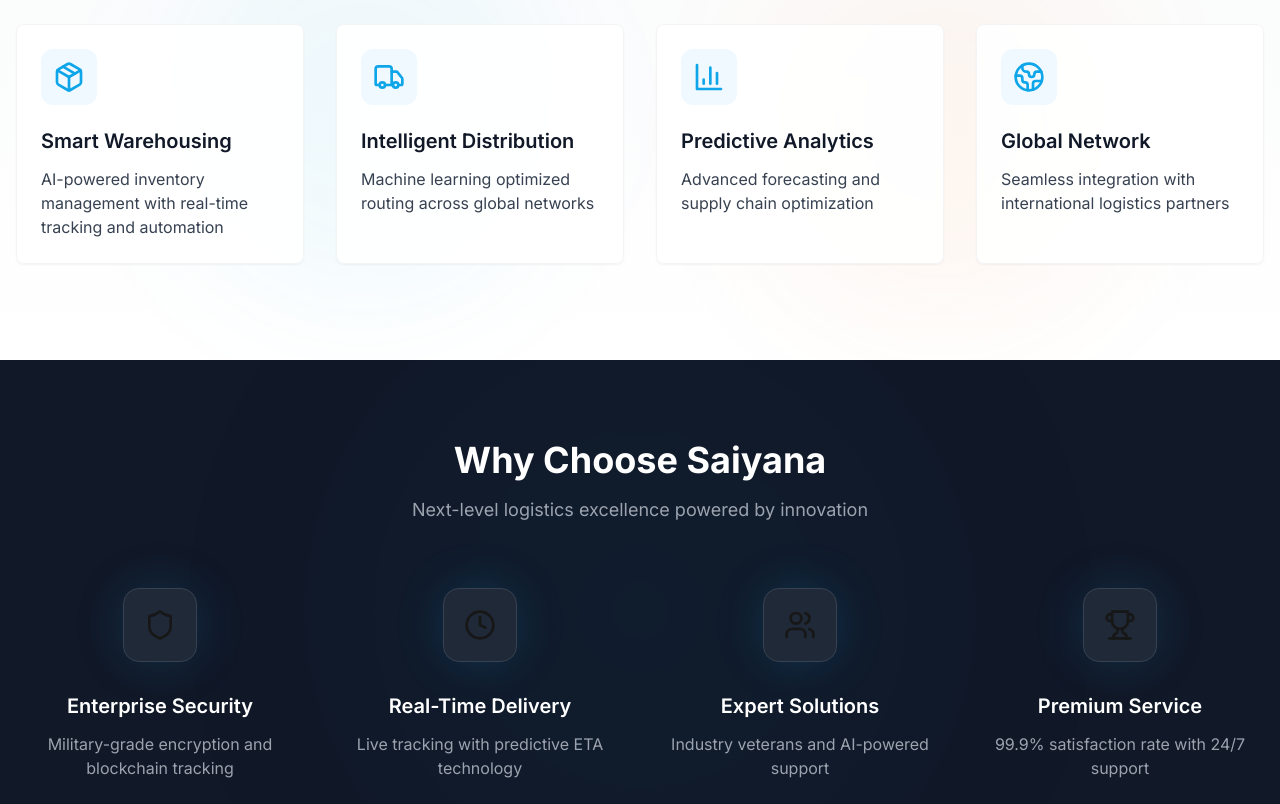
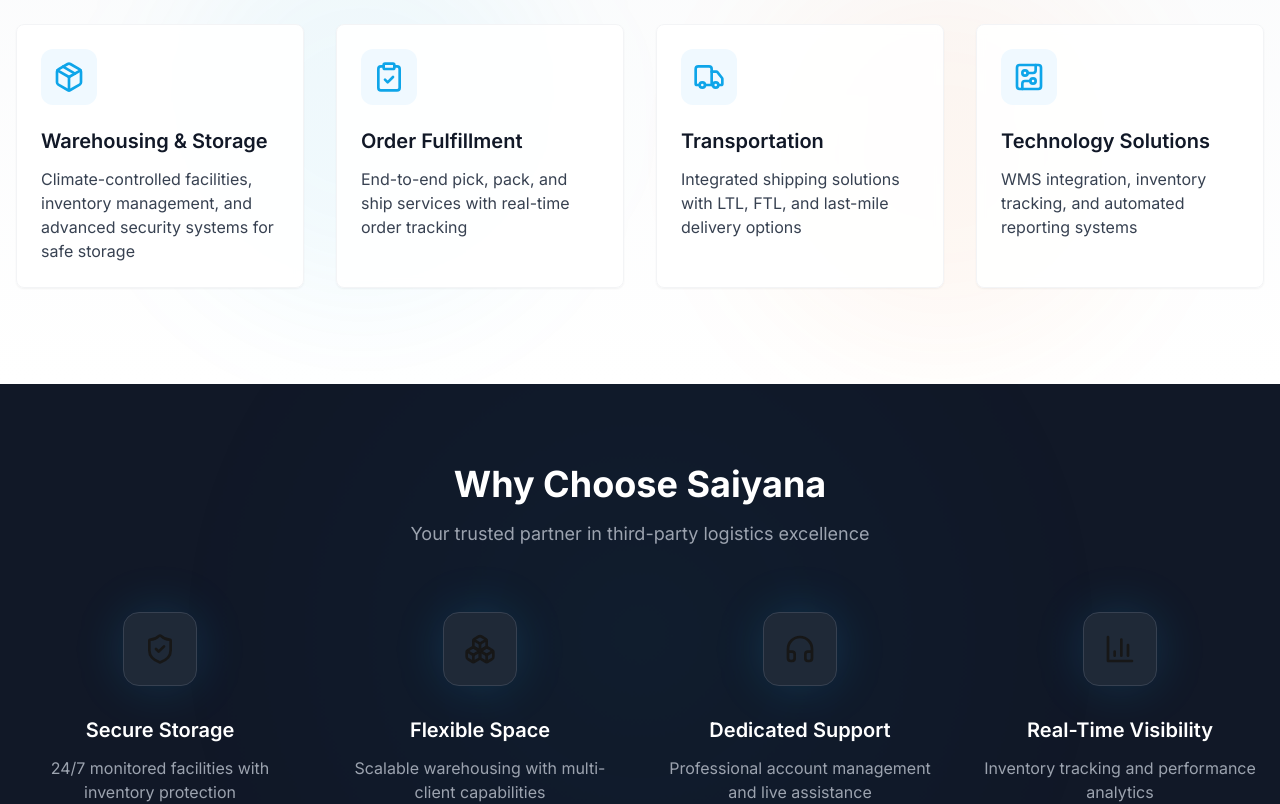
Before and after one commit to Abhinav-Kotta/saiyana-warehouse, a Next.js app in the folder logistics-website/: page / in a window 1280 px wide. Shown: the part 1020-1824 px from the top of the page. Built offline with nearby package versions, Linux system fonts and the light colour scheme.

Commit message:
updated actual content

```diff
--- a/logistics-website/src/components/layout/Footer.tsx
+++ b/logistics-website/src/components/layout/Footer.tsx
@@ -25,12 +25,13 @@ export default function Footer() {
             <div>
               <h3 className="text-xl font-bold mb-6 text-white flex items-center gap-2">
                 <Package className="w-5 h-5 text-primary-400" />
-                Saiyana
+                Saiyana Group
               </h3>
               <p className="text-gray-300 mb-6">
-                Your strategic partner in global logistics and supply chain solutions.
-                Delivering excellence through innovative 3PL services and advanced
-                warehousing technology.
+                Founded in 1996 by Namburi Sekhar, Saiyana Group has evolved from
+                stationery product marketing to becoming pioneers in warehousing and
+                logistics. We pride ourselves on building lasting relationships and
+                delivering cost-effective solutions for distributors and retailers.
               </p>
               <div className="flex space-x-4">
                 <div className="w-12 h-12 rounded-lg bg-gray-800 flex items-center justify-center hover:bg-primary-600 transition-colors">
@@ -52,7 +53,7 @@ export default function Footer() {
                 <li>
                   <Link href="/about" className="text-gray-300 hover:text-primary-400 flex items-center gap-2 group">
                     <span className="w-1.5 h-1.5 bg-primary-500 rounded-full group-hover:w-2 transition-all" />
-                    About Saiyana
+                    About Us
                   </Link>
                 </li>
                 <li>
@@ -62,9 +63,9 @@ export default function Footer() {
                   </Link>
                 </li>
                 <li>
-                  <Link href="/facilities" className="text-gray-300 hover:text-primary-400 flex items-center gap-2 group">
+                  <Link href="/history" className="text-gray-300 hover:text-primary-400 flex items-center gap-2 group">
                     <span className="w-1.5 h-1.5 bg-primary-500 rounded-full group-hover:w-2 transition-all" />
-                    Facilities
+                    Our Journey
                   </Link>
                 </li>
                 <li>
@@ -83,25 +84,25 @@ export default function Footer() {
                 <li>
                   <Link href="/services#warehousing" className="text-gray-300 hover:text-primary-400 flex items-center gap-2 group">
                     <span className="w-1.5 h-1.5 bg-primary-500 rounded-full group-hover:w-2 transition-all" />
-                    Smart Warehousing
+                    Warehousing Solutions
                   </Link>
                 </li>
                 <li>
                   <Link href="/services#distribution" className="text-gray-300 hover:text-primary-400 flex items-center gap-2 group">
                     <span className="w-1.5 h-1.5 bg-primary-500 rounded-full group-hover:w-2 transition-all" />
-                    Distribution Network
+                    Distribution Services
                   </Link>
                 </li>
                 <li>
-                  <Link href="/services#inventory" className="text-gray-300 hover:text-primary-400 flex items-center gap-2 group">
+                  <Link href="/services#logistics" className="text-gray-300 hover:text-primary-400 flex items-center gap-2 group">
                     <span className="w-1.5 h-1.5 bg-primary-500 rounded-full group-hover:w-2 transition-all" />
-                    Inventory Management
+                    Logistics Management
                   </Link>
                 </li>
                 <li>
-                  <Link href="/services#technology" className="text-gray-300 hover:text-primary-400 flex items-center gap-2 group">
+                  <Link href="/services#retail" className="text-gray-300 hover:text-primary-400 flex items-center gap-2 group">
                     <span className="w-1.5 h-1.5 bg-primary-500 rounded-full group-hover:w-2 transition-all" />
-                    Supply Chain Technology
+                    Retail Solutions
                   </Link>
                 </li>
               </ul>
@@ -144,7 +145,7 @@ export default function Footer() {
           {/* Copyright */}
           <div className="border-t border-gray-800 mt-12 pt-8 text-center">
             <p className="text-gray-400">
-              &copy; {currentYear} Saiyana Logistics & Warehousing. All rights reserved.
+              &copy; {currentYear} Saiyana Group - Pioneering Logistics Since 1996. All rights reserved.
             </p>
           </div>
         </div>
--- a/logistics-website/src/components/sections/Features.tsx
+++ b/logistics-website/src/components/sections/Features.tsx
@@ -1,28 +1,28 @@
 'use client';
 
 import { motion } from 'framer-motion';
-import { Shield, Clock, Users, Trophy } from 'lucide-react';
+import { ShieldCheck, Boxes, HeadphonesIcon, BarChart3 } from 'lucide-react';
 
 const features = [
   {
-    title: 'Enterprise Security',
-    description: 'Military-grade encryption and blockchain tracking',
-    icon: Shield,
+    title: 'Secure Storage',
+    description: '24/7 monitored facilities with inventory protection',
+    icon: ShieldCheck,
   },
   {
-    title: 'Real-Time Delivery',
-    description: 'Live tracking with predictive ETA technology',
-    icon: Clock,
+    title: 'Flexible Space',
+    description: 'Scalable warehousing with multi-client capabilities',
+    icon: Boxes,
   },
   {
-    title: 'Expert Solutions',
-    description: 'Industry veterans and AI-powered support',
-    icon: Users,
+    title: 'Dedicated Support',
+    description: 'Professional account management and live assistance',
+    icon: HeadphonesIcon,
   },
   {
-    title: 'Premium Service',
-    description: '99.9% satisfaction rate with 24/7 support',
-    icon: Trophy,
+    title: 'Real-Time Visibility',
+    description: 'Inventory tracking and performance analytics',
+    icon: BarChart3,
   },
 ];
 
@@ -75,7 +75,7 @@ export default function Features() {
         >
           <h2 className="text-4xl font-bold mb-4 text-white">Why Choose Saiyana</h2>
           <p className="text-gray-400 text-lg">
-            Next-level logistics excellence powered by innovation
+            Your trusted partner in third-party logistics excellence
           </p>
         </motion.div>
 
--- a/logistics-website/src/components/sections/Services.tsx
+++ b/logistics-website/src/components/sections/Services.tsx
@@ -1,30 +1,30 @@
 'use client';
 
 import { motion } from 'framer-motion';
-import { Truck, Package, BarChart3, Globe2 } from 'lucide-react';
+import { Package, TruckIcon, ClipboardCheck, CircuitBoard } from 'lucide-react';
 import Card from '@/components/ui/Card';
 
 const services = [
   {
-    title: 'Smart Warehousing',
+    title: 'Warehousing & Storage',
     description:
-      'AI-powered inventory management with real-time tracking and automation',
+      'Climate-controlled facilities, inventory management, and advanced security systems for safe storage',
     icon: Package,
   },
   {
-    title: 'Intelligent Distribution',
-    description: 'Machine learning optimized routing across global networks',
-    icon: Truck,
+    title: 'Order Fulfillment',
+    description: 'End-to-end pick, pack, and ship services with real-time order tracking',
+    icon: ClipboardCheck,
   },
   {
-    title: 'Predictive Analytics',
-    description: 'Advanced forecasting and supply chain optimization',
-    icon: BarChart3,
+    title: 'Transportation',
+    description: 'Integrated shipping solutions with LTL, FTL, and last-mile delivery options',
+    icon: TruckIcon,
   },
   {
-    title: 'Global Network',
-    description: 'Seamless integration with international logistics partners',
-    icon: Globe2,
+    title: 'Technology Solutions',
+    description: 'WMS integration, inventory tracking, and automated reporting systems',
+    icon: CircuitBoard,
   },
 ];
 
@@ -96,9 +96,9 @@ export default function Services() {
           transition={{ duration: 0.6 }}
           className="text-center max-w-3xl mx-auto mb-16"
         >
-          <h2 className="text-4xl font-bold mb-4 text-gray-900">Our Solutions</h2>
+          <h2 className="text-4xl font-bold mb-4 text-gray-900">3PL Services</h2>
           <p className="text-gray-700 text-lg">
-            Next-generation logistics powered by cutting-edge technology
+            End-to-end warehousing and logistics solutions for your business
           </p>
         </motion.div>
 
```
